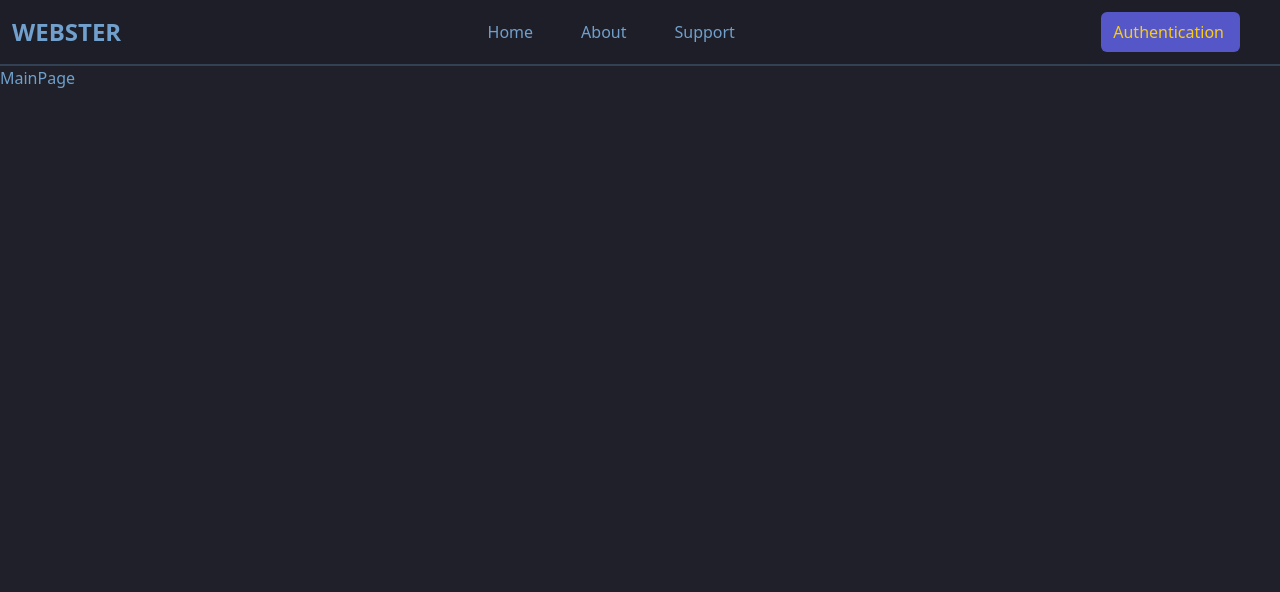
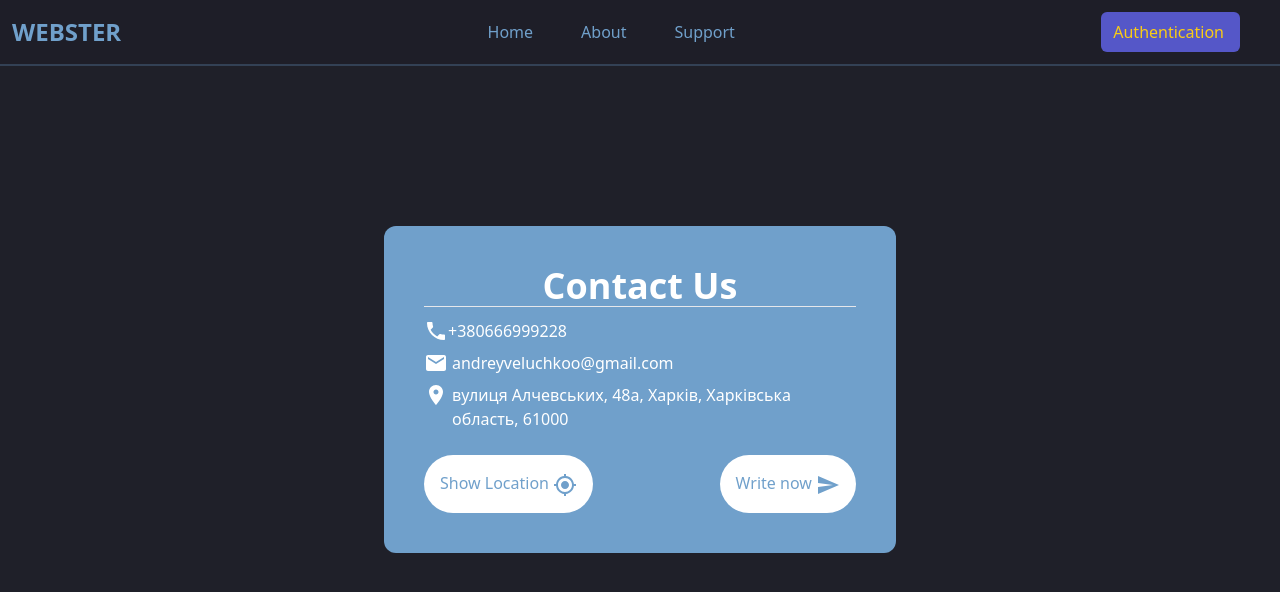
Before and after one commit to vbondarets/WEBSTER, a React (Create React App) app in the folder client/: page /support in a window 1280 px wide. Before the commit this address led to /. Shown: the top 592 px of the page. Built offline with nearby package versions, Linux system fonts and the light colour scheme; no server answers.

Commit message:
Create Support Page

```diff
--- a/client/src/components/Navbar.jsx
+++ b/client/src/components/Navbar.jsx
@@ -29,7 +29,7 @@ const Navbar = () => {
                             <Link  to={"/about"} className="block py-2 pl-3 pr-4 cursor-pointer rounded hover:text-amber-200 md:p-0">About</Link>
                         </li>
                         <li>
-                            <Link  to={"#"} className="block py-2 pl-3 pr-4 cursor-pointer rounded hover:text-amber-200 md:p-0">Support</Link>
+                            <Link  to={"/support"} className="block py-2 pl-3 pr-4 cursor-pointer rounded hover:text-amber-200 md:p-0">Support</Link>
                         </li>
                     </ul>
                 </div>
--- /dev/null
+++ b/client/src/pages/SupportPage.jsx
@@ -0,0 +1,49 @@
+import React from "react";
+import PhoneIcon from '@mui/icons-material/Phone';
+import EmailIcon from '@mui/icons-material/Email';
+import LocationOnIcon from '@mui/icons-material/LocationOn';
+import SendIcon from '@mui/icons-material/Send';
+import GpsFixedIcon from '@mui/icons-material/GpsFixed';
+import { Link } from "react-router-dom";
+
+const SupportPage = () => {
+    return (
+        <div>
+            <div className="flex-col m-auto my-40 bg-mainFontColor content-center p-10 items-center w-2/5 rounded-xl">
+                <div className="flex content-center justify-center">
+                    <h1 className="text-4xl text-white border-b w-full text-center font-bold">Contact Us</h1>
+                </div>
+                <div className="flex-col mt-3">
+                    <div className="flex items-center">
+                        <PhoneIcon className="text-white"/>
+                        <span className="text-white"> +380666999228</span>
+                    </div>
+                    <div className="flex mt-2">
+                        <EmailIcon className="text-white mr-1"/>
+                        <span className="text-white"> andreyveluchkoo@gmail.com</span>
+                    </div>
+                    <div className="flex mt-2">
+                        <LocationOnIcon className="text-white mr-1"/>
+                        <span className="text-white">вулиця Алчевських, 48а, Харків, Харківська область, 61000</span>
+                    </div>
+                    <div className="flex items-center justify-between mt-6">
+                        <Link
+                            to="https://www.google.com/maps/place/Innovation+campus+%D0%9D%D0%A2%D0%A3+%22%D0%A5%D0%9F%D0%86%22/@50.0071928,36.246077,18z/data=!4m6!3m5!1s0x4127a120940dda53:0x74b92c98a4c5a2c0!8m2!3d50.0071927!4d36.247071!16s%2Fg%2F11rnnwn51l?authuser=0"
+                            target="_blank"
+                            className="text-mainFontColor bg-white p-4 rounded-full ease-in-out duration-300 hover:text-white hover:bg-mainFontColor">
+                            Show Location <GpsFixedIcon/>
+                        </Link>
+                        <Link
+                            to="mailto:andreyveluchkoo@gmail.com"
+                            target="_blank"
+                            className="text-mainFontColor bg-white p-4 rounded-full ease-in-out duration-300 hover:text-white hover:bg-mainFontColor">
+                            Write now <SendIcon />
+                        </Link>
+                    </div>
+                </div>
+            </div>
+        </div>
+    )
+}
+
+export default SupportPage;
--- a/client/src/router/routes.jsx
+++ b/client/src/router/routes.jsx
@@ -5,6 +5,7 @@ import Test from '../pages/Test';
 import Container from '../pages/Container';
 import Studio from "../pages/Studio";
 import AboutPage from "../pages/AboutPage";
+import SupportPage from "../pages/SupportPage";
 
 export const publicRoutes = [
     { path: "/", component: <Container component={<MainPage/>}/>},
@@ -12,6 +13,7 @@ export const publicRoutes = [
     { path: "/test", component: <Container component={<Test/>}/>},
     { path: "/studio", component: <Container component={<Studio/>}/>},
     { path: "/about", component: <Container component={<AboutPage/>}/>},
+    { path: "/support", component: <Container component={<SupportPage/>}/>},
 ];
 
 export const authRoutes = [
```
Also changed, not shown: 1 other file (tests, documents, lock files or other folders).
